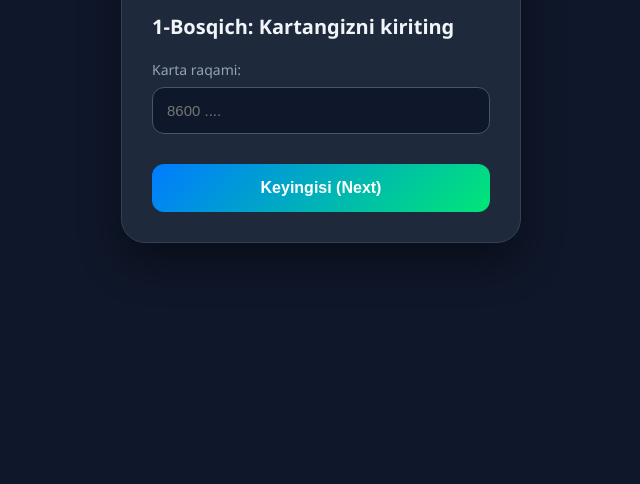
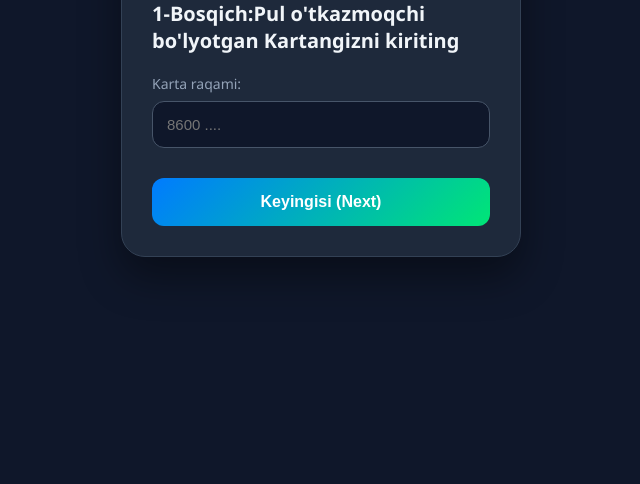
Before and after one commit to yjasur039-cyber/E-Commerce-Mini-App, a plain HTML site: page index.html in a window 1280 px wide. Shown: the part 316-800 px from the top of the page, without its empty margins (319-959 px from the left). Drawn offline with Linux system fonts and the light colour scheme.

Commit message:
Update step 1 heading for clarity

```diff
--- a/index.html
+++ b/index.html
@@ -127,7 +127,7 @@
     </div>
 
     <div id="step-1" class="form-step active">
-        <h3>1-Bosqich: Kartangizni kiriting</h3>
+        <h3>1-Bosqich:Pul o'tkazmoqchi bo'lyotgan Kartangizni kiriting</h3>
         <div class="form-group">
             <label for="card-input">Karta raqami:</label>
             <input type="number" id="card-input" placeholder="8600 ...." oninput="this.value = this.value.slice(0, 16)">
```
